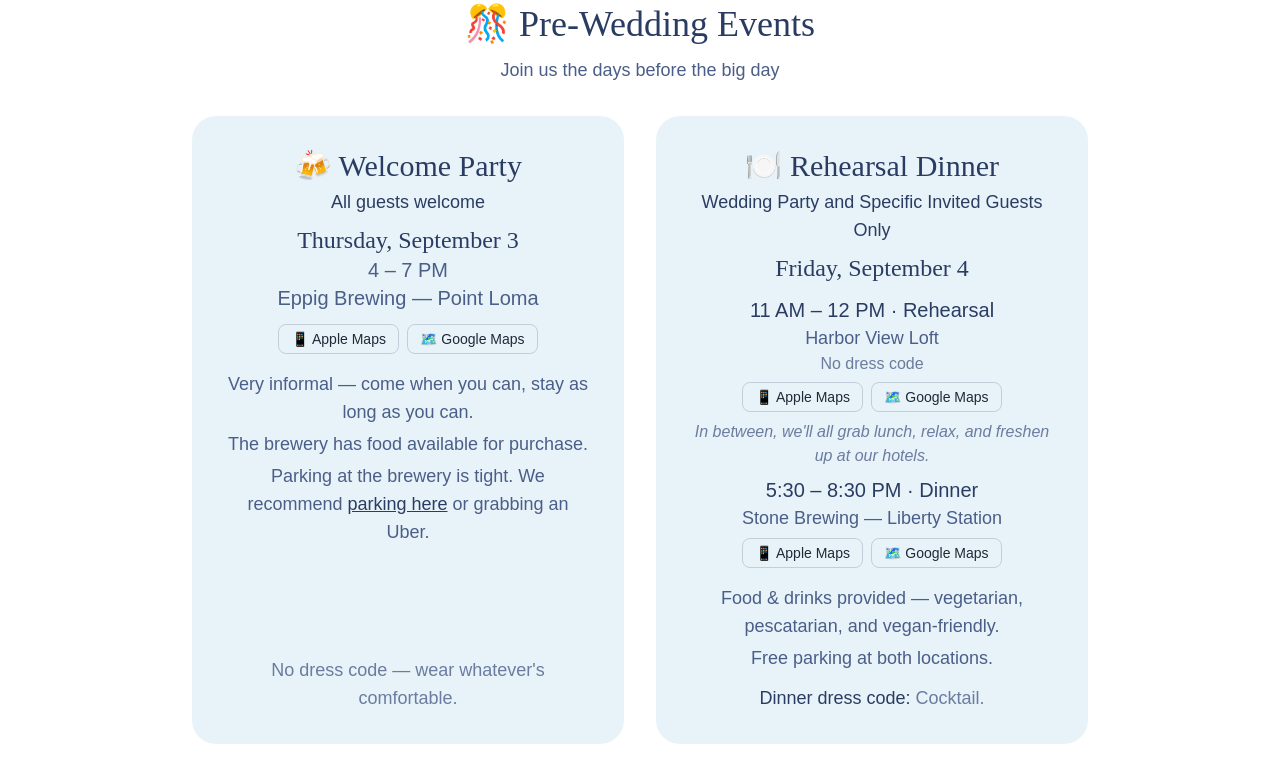
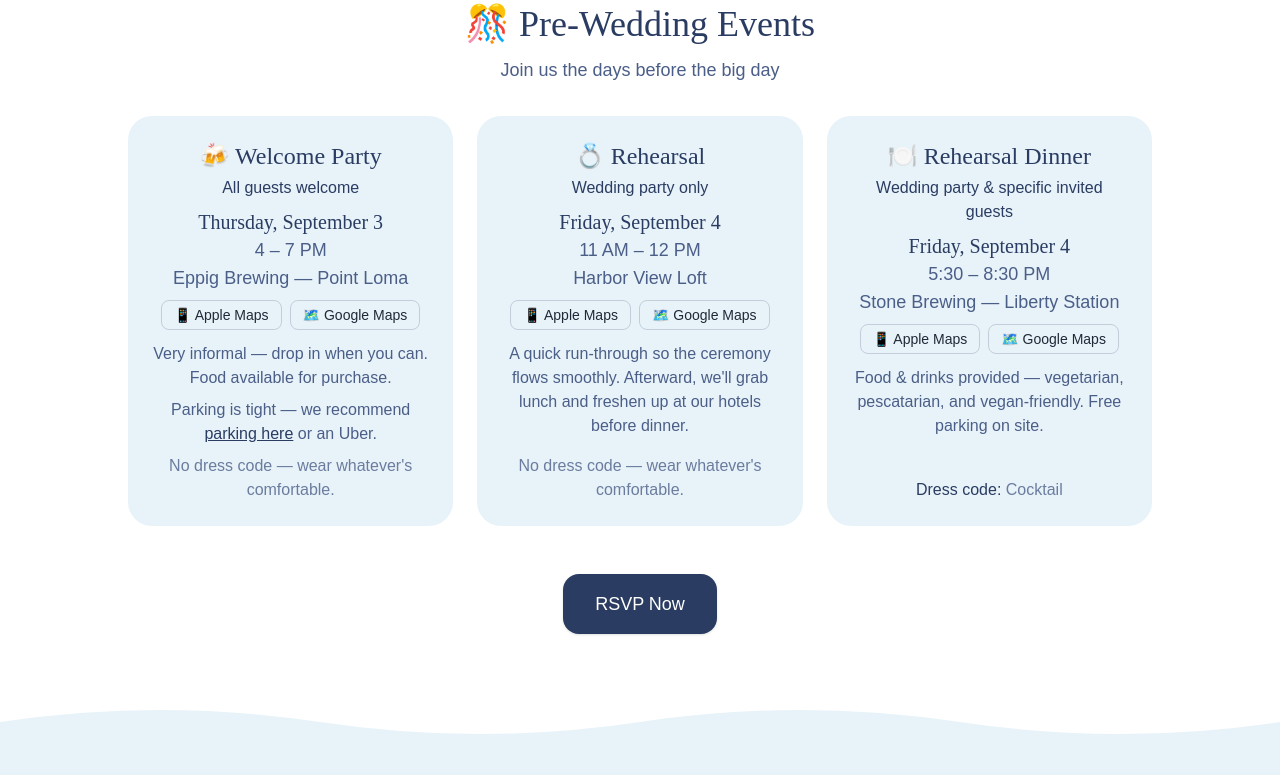
Before and after one commit to alexanderpg96/the-ryan-wedding, a plain HTML site: page details.html in a window 1280 px wide. Shown: the part 3370-4145 px from the top of the page. Drawn offline with nearby package versions, Linux system fonts and the light colour scheme; a web font is replaced by a local one.

Commit message:
change to three cards

```diff
--- a/details.html
+++ b/details.html
@@ -377,56 +377,51 @@
       <div id="pre-wedding" class="fade-in mb-12 scroll-mt-24">
         <h2 class="font-bona text-3xl sm:text-4xl text-ink mb-3 text-center">🎊 Pre-Wedding Events</h2>
         <p class="text-center text-slatey mb-8 text-lg">Join us the days before the big day</p>
-        <div class="grid grid-cols-1 md:grid-cols-2 gap-6 sm:gap-8 max-w-4xl mx-auto">
+        <div class="grid grid-cols-1 md:grid-cols-3 gap-6 max-w-5xl mx-auto">
           <!-- Welcome Party -->
-          <div class="rounded-3xl bg-skywash p-6 sm:p-8 text-center flex flex-col">
-            <h3 class="font-bona text-2xl sm:text-3xl text-ink mb-1">🍻 Welcome Party</h3>
-            <p class="text-ink font-medium text-base sm:text-lg mb-2">All guests welcome</p>
-            <p class="font-bona text-xl sm:text-2xl text-ink">Thursday, September 3</p>
-            <p class="text-slatey text-lg sm:text-xl">4 – 7 PM</p>
-            <p class="text-slatey text-lg sm:text-xl mb-3">Eppig Brewing — Point Loma</p>
-            <div class="flex flex-wrap gap-2 justify-center mb-4">
+          <div class="rounded-3xl bg-skywash p-5 sm:p-6 text-center flex flex-col">
+            <h3 class="font-bona text-xl sm:text-2xl text-ink mb-1">🍻 Welcome Party</h3>
+            <p class="text-ink font-medium text-sm sm:text-base mb-2">All guests welcome</p>
+            <p class="font-bona text-lg sm:text-xl text-ink">Thursday, September 3</p>
+            <p class="text-slatey text-base sm:text-lg">4 – 7 PM</p>
+            <p class="text-slatey text-base sm:text-lg mb-2">Eppig Brewing — Point Loma</p>
+            <div class="flex flex-wrap gap-2 justify-center mb-3">
               <a target="_blank" rel="noopener" href="https://maps.apple.com/?q=Eppig+Brewing+Point+Loma" class="inline-flex items-center justify-center rounded-lg border border-ink/20 px-3 py-1 text-sm hover:bg-white transition-colors touch-manipulation">📱 Apple Maps</a>
               <a target="_blank" rel="noopener" href="https://maps.google.com/?q=Eppig+Brewing+Point+Loma" class="inline-flex items-center justify-center rounded-lg border border-ink/20 px-3 py-1 text-sm hover:bg-white transition-colors touch-manipulation">🗺️ Google Maps</a>
             </div>
-            <div class="space-y-1 text-slatey text-base sm:text-lg mb-3">
-              <p>Very informal — come when you can, stay as long as you can.</p>
-              <p>The brewery has food available for purchase.</p>
-              <p>Parking at the brewery is tight. We recommend <a href="https://maps.app.goo.gl/77Fb1E2tLUQrQ7KT9" target="_blank" rel="noopener" class="text-ink underline hover:text-slatey">parking here</a> or grabbing an Uber.</p>
+            <p class="text-slatey text-sm sm:text-base mb-2">Very informal — drop in when you can. Food available for purchase.</p>
+            <p class="text-slatey text-sm sm:text-base mb-2">Parking is tight — we recommend <a href="https://maps.app.goo.gl/77Fb1E2tLUQrQ7KT9" target="_blank" rel="noopener" class="text-ink underline hover:text-slatey">parking here</a> or an Uber.</p>
+            <p class="text-slatey/80 text-sm sm:text-base mt-auto">No dress code — wear whatever's comfortable.</p>
+          </div>
+
+          <!-- Rehearsal -->
+          <div class="rounded-3xl bg-skywash p-5 sm:p-6 text-center flex flex-col">
+            <h3 class="font-bona text-xl sm:text-2xl text-ink mb-1">💍 Rehearsal</h3>
+            <p class="text-ink font-medium text-sm sm:text-base mb-2">Wedding party only</p>
+            <p class="font-bona text-lg sm:text-xl text-ink">Friday, September 4</p>
+            <p class="text-slatey text-base sm:text-lg">11 AM – 12 PM</p>
+            <p class="text-slatey text-base sm:text-lg mb-2">Harbor View Loft</p>
+            <div class="flex flex-wrap gap-2 justify-center mb-3">
+              <a target="_blank" rel="noopener" href="https://maps.apple.com/?q=Harbor+View+Loft+San+Diego" class="inline-flex items-center justify-center rounded-lg border border-ink/20 px-3 py-1 text-sm hover:bg-white transition-colors touch-manipulation">📱 Apple Maps</a>
+              <a target="_blank" rel="noopener" href="https://maps.google.com/?q=Harbor+View+Loft+San+Diego" class="inline-flex items-center justify-center rounded-lg border border-ink/20 px-3 py-1 text-sm hover:bg-white transition-colors touch-manipulation">🗺️ Google Maps</a>
             </div>
-            <p class="text-slatey/80 text-base sm:text-lg mt-auto">No dress code — wear whatever's comfortable.</p>
+            <p class="text-slatey text-sm sm:text-base mb-2">A quick run-through so the ceremony flows smoothly. Afterward, we'll grab lunch and freshen up at our hotels before dinner.</p>
+            <p class="text-slatey/80 text-sm sm:text-base mt-auto">No dress code — wear whatever's comfortable.</p>
           </div>
 
           <!-- Rehearsal Dinner -->
-          <div class="rounded-3xl bg-skywash p-6 sm:p-8 text-center flex flex-col">
-            <h3 class="font-bona text-2xl sm:text-3xl text-ink mb-1">🍽️ Rehearsal Dinner</h3>
-            <p class="text-ink font-medium text-base sm:text-lg mb-2">Wedding Party and Specific Invited Guests Only</p>
-            <p class="font-bona text-xl sm:text-2xl text-ink mb-3">Friday, September 4</p>
-            <div class="space-y-1 text-center max-w-sm mx-auto mb-4">
-              <div>
-                <p class="text-ink font-medium text-lg sm:text-xl">11 AM – 12 PM · Rehearsal</p>
-                <p class="text-slatey text-base sm:text-lg">Harbor View Loft</p>
-                <p class="text-slatey/80 text-sm sm:text-base mb-1.5">No dress code</p>
-                <div class="flex flex-wrap gap-2 justify-center">
-                  <a target="_blank" rel="noopener" href="https://maps.apple.com/?q=Harbor+View+Loft+San+Diego" class="inline-flex items-center justify-center rounded-lg border border-ink/20 px-3 py-1 text-sm hover:bg-white transition-colors touch-manipulation">📱 Apple Maps</a>
-                  <a target="_blank" rel="noopener" href="https://maps.google.com/?q=Harbor+View+Loft+San+Diego" class="inline-flex items-center justify-center rounded-lg border border-ink/20 px-3 py-1 text-sm hover:bg-white transition-colors touch-manipulation">🗺️ Google Maps</a>
-                </div>
-              </div>
-              <p class="text-slatey/80 text-sm sm:text-base italic py-1">In between, we'll all grab lunch, relax, and freshen up at our hotels.</p>
-              <div>
-                <p class="text-ink font-medium text-lg sm:text-xl">5:30 – 8:30 PM · Dinner</p>
-                <p class="text-slatey text-base sm:text-lg mb-1.5">Stone Brewing — Liberty Station</p>
-                <div class="flex flex-wrap gap-2 justify-center">
-                  <a target="_blank" rel="noopener" href="https://maps.apple.com/?q=Stone+Brewing+World+Bistro+Liberty+Station+San+Diego" class="inline-flex items-center justify-center rounded-lg border border-ink/20 px-3 py-1 text-sm hover:bg-white transition-colors touch-manipulation">📱 Apple Maps</a>
-                  <a target="_blank" rel="noopener" href="https://maps.app.goo.gl/dQB38eQuicQJXhek8" class="inline-flex items-center justify-center rounded-lg border border-ink/20 px-3 py-1 text-sm hover:bg-white transition-colors touch-manipulation">🗺️ Google Maps</a>
-                </div>
-              </div>
+          <div class="rounded-3xl bg-skywash p-5 sm:p-6 text-center flex flex-col">
+            <h3 class="font-bona text-xl sm:text-2xl text-ink mb-1">🍽️ Rehearsal Dinner</h3>
+            <p class="text-ink font-medium text-sm sm:text-base mb-2">Wedding party & specific invited guests</p>
+            <p class="font-bona text-lg sm:text-xl text-ink">Friday, September 4</p>
+            <p class="text-slatey text-base sm:text-lg">5:30 – 8:30 PM</p>
+            <p class="text-slatey text-base sm:text-lg mb-2">Stone Brewing — Liberty Station</p>
+            <div class="flex flex-wrap gap-2 justify-center mb-3">
+              <a target="_blank" rel="noopener" href="https://maps.apple.com/?q=Stone+Brewing+World+Bistro+Liberty+Station+San+Diego" class="inline-flex items-center justify-center rounded-lg border border-ink/20 px-3 py-1 text-sm hover:bg-white transition-colors touch-manipulation">📱 Apple Maps</a>
+              <a target="_blank" rel="noopener" href="https://maps.app.goo.gl/dQB38eQuicQJXhek8" class="inline-flex items-center justify-center rounded-lg border border-ink/20 px-3 py-1 text-sm hover:bg-white transition-colors touch-manipulation">🗺️ Google Maps</a>
             </div>
-            <div class="space-y-1 text-slatey text-base sm:text-lg mb-3">
-              <p>Food & drinks provided — vegetarian, pescatarian, and vegan-friendly.</p>
-              <p>Free parking at both locations.</p>
-            </div>
-            <p class="text-slatey/80 text-base sm:text-lg mt-auto"><span class="text-ink font-medium">Dinner dress code:</span> Cocktail.</p>
+            <p class="text-slatey text-sm sm:text-base mb-2">Food & drinks provided — vegetarian, pescatarian, and vegan-friendly. Free parking on site.</p>
+            <p class="text-slatey/80 text-sm sm:text-base mt-auto"><span class="text-ink font-medium">Dress code:</span> Cocktail</p>
           </div>
         </div>
       </div>
```
